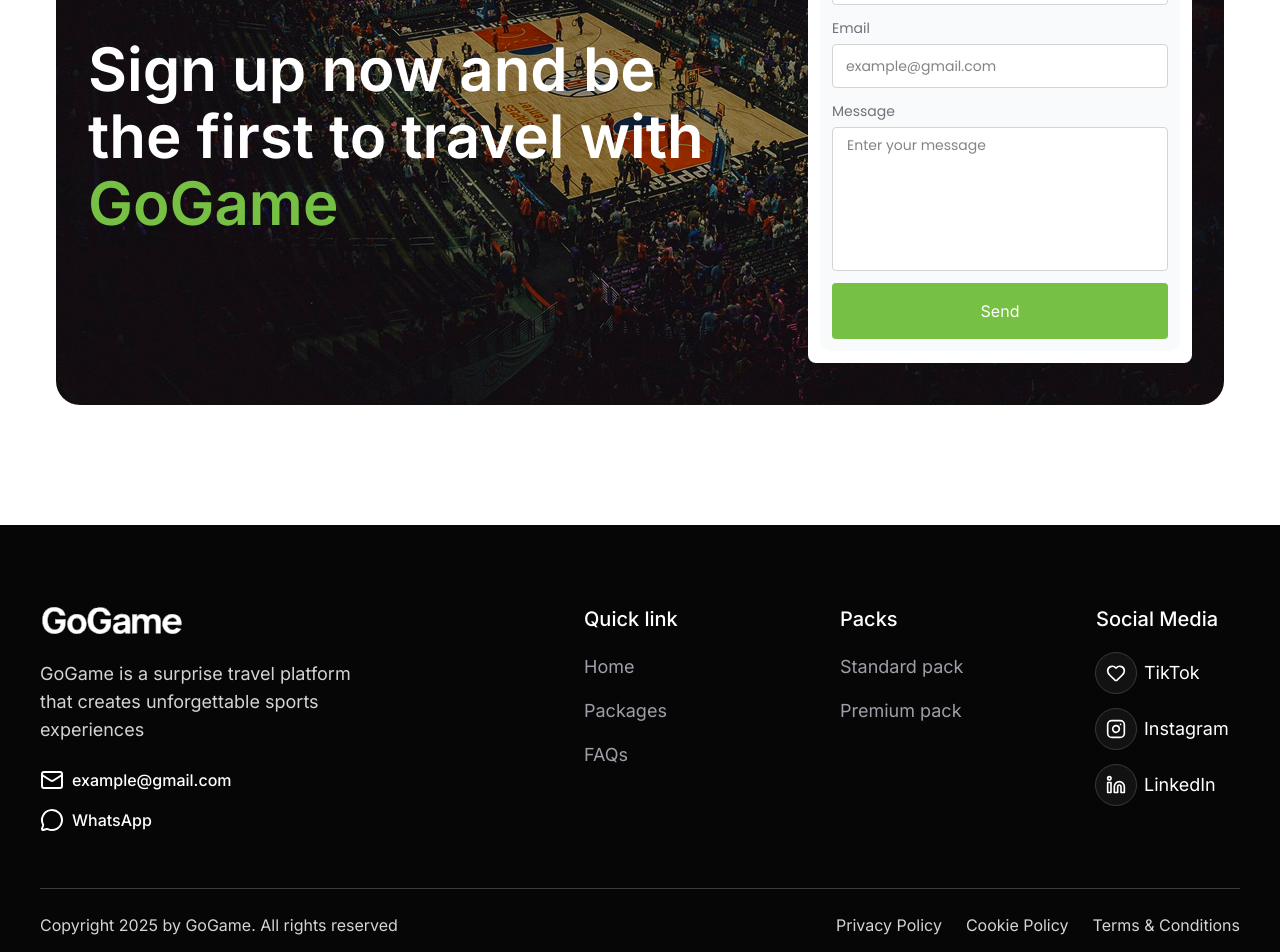
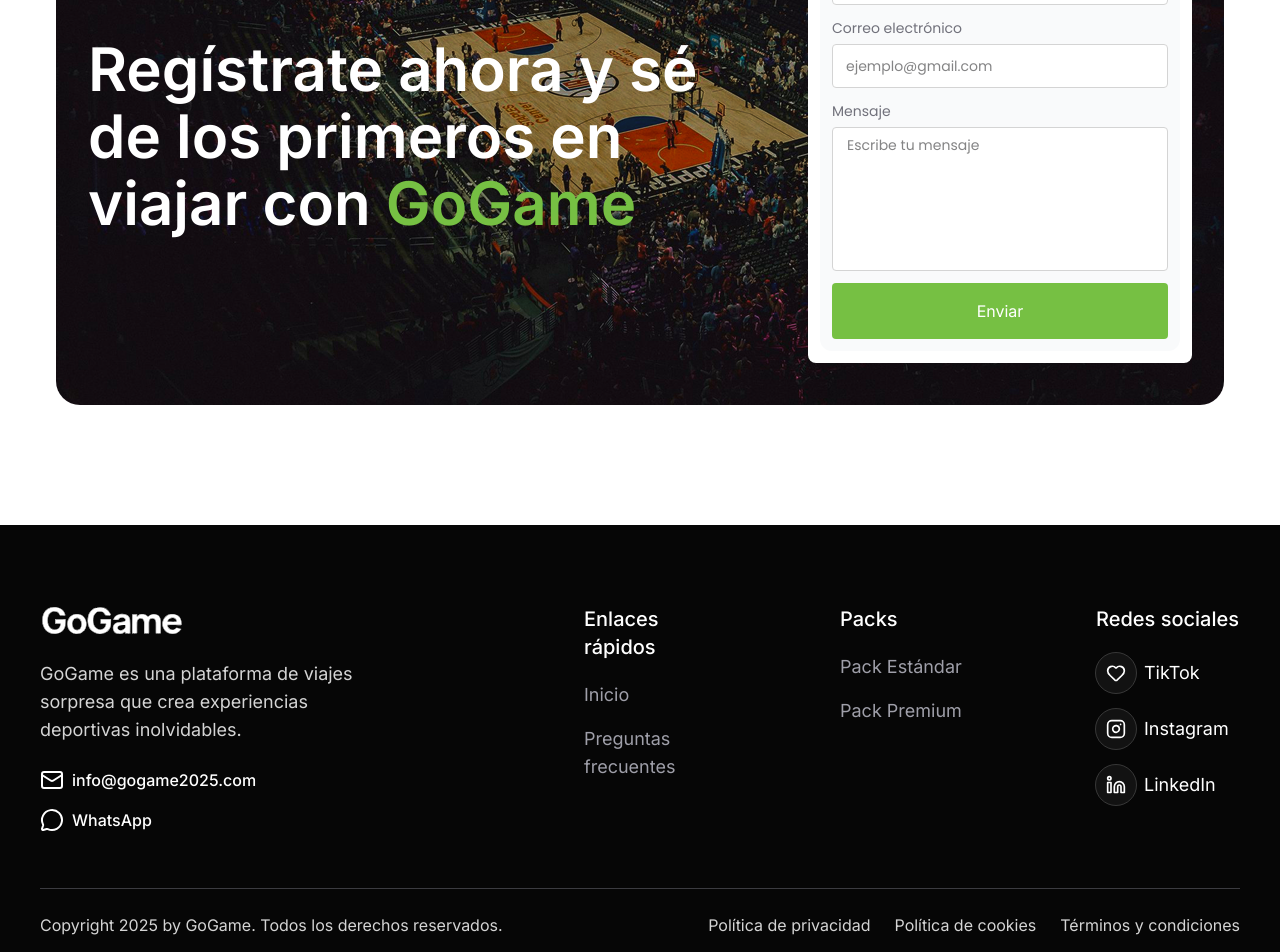
Before and after one commit to backbencherstudio/gogamee, a Next.js app: page /contact in a window 1280 px wide. Shown: the part 300-1252 px from the top of the page. Built offline with nearby package versions, Linux system fonts and the light colour scheme.

Commit message:
homepage all contyent updated to spanish lang...;

```diff
--- a/app/(frontend)/_components/common/footer.tsx
+++ b/app/(frontend)/_components/common/footer.tsx
@@ -2,6 +2,7 @@
 import { Mail, Heart, Instagram, MessageCircle, Linkedin } from "lucide-react"
 import Link from "next/link"
 import Image from "next/image"
+import { TranslatedText } from "../../_components/TranslatedText"
 
 export default function Footer() {
   return (
@@ -13,12 +14,12 @@
         <div className="w-full max-w-md lg:w-80 lg:max-w-none mx-auto lg:mx-0 space-y-6 text-center lg:text-left">
           <Image src="/logowhite.svg" className="min-w-36 h-auto" alt="Logo" width={100} height={100} />
           <p className="text-neutral-300 text-lg font-normal font-['Inter'] leading-7">
-            GoGame is a surprise travel platform that creates unforgettable sports experiences
+            <TranslatedText text="GoGame es una plataforma de viajes sorpresa que crea experiencias deportivas inolvidables." as="span" />
           </p>
           <div className="space-y-4">
             <div className="flex items-center justify-center lg:justify-start gap-2">
               <Mail className="w-6 h-6 text-white" />
-              <span className="text-white text-base font-medium font-['Inter']">example@gmail.com</span>
+              <span className="text-white text-base font-medium font-['Inter']">info@gogame2025.com</span>
             </div>
             <div className="flex items-center justify-center lg:justify-start gap-2">
               <MessageCircle className="w-6 h-6 text-white" />
@@ -31,55 +32,64 @@
         <div className="flex flex-col sm:flex-row sm:flex-wrap lg:flex-nowrap lg:gap-28 gap-8 sm:gap-12 justify-around lg:justify-start w-full lg:w-auto">
           {/* Quick Links */}
           <div className="w-full sm:w-1/2 md:w-1/3 lg:w-36 sm:max-w-[150px] mx-auto sm:mx-0 space-y-5 text-center sm:text-left">
-            <h3 className="text-white text-xl font-medium font-['Inter']">Quick link</h3>
+            <h3 className="text-white text-xl font-medium font-['Inter']">
+              <TranslatedText text="Enlaces rápidos" as="span" />
+            </h3>
             <div className="space-y-4">
               <Link href="/" className="block text-zinc-400 text-lg font-normal font-['Inter'] cursor-pointer">
-                Home
-              </Link>
-              <Link href="/packages" className="block text-zinc-400 text-lg font-normal font-['Inter'] cursor-pointer">
-                Packages
+                <TranslatedText text="Inicio" as="span" />
               </Link>
               <Link href="/faqs" className="block text-zinc-400 text-lg font-normal font-['Inter'] cursor-pointer">
-                FAQs
+                <TranslatedText text="Preguntas frecuentes" as="span" />
               </Link>
             </div>
           </div>
 
           {/* Packs */}
           <div className="w-full sm:w-1/2 md:w-1/3 lg:w-36 sm:max-w-[150px] mx-auto sm:mx-0 space-y-5 text-center sm:text-left">
-            <h3 className="text-white text-xl font-medium font-['Inter']">Packs</h3>
+            <h3 className="text-white text-xl font-medium font-['Inter']">
+              <TranslatedText text="Packs" as="span" />
+            </h3>
             <div className="space-y-4">
               <Link href="/packages" className="block text-zinc-400 text-lg font-normal font-['Inter'] cursor-pointer">
-                Standard pack
+                <TranslatedText text="Pack Estándar" as="span" />
               </Link>
               <Link href="/packages" className="block text-zinc-400 text-lg font-normal font-['Inter'] cursor-pointer">
-                Premium pack
+                <TranslatedText text="Pack Premium" as="span" />
               </Link>
             </div>
           </div>
 
           {/* Social Media */}
           <div className="w-full sm:w-1/2 md:w-1/3 lg:w-36 sm:max-w-[150px] mx-auto sm:mx-0 space-y-5 text-center sm:text-left">
-            <h3 className="text-white text-xl font-medium font-['Inter']">Social Media</h3>
+            <h3 className="text-white text-xl font-medium font-['Inter']">
+              <TranslatedText text="Redes sociales" as="span" />
+            </h3>
             <div className="space-y-4 flex flex-col items-center sm:items-start">
               <Link href="#" className="flex items-center gap-2 cursor-pointer">
                 <div className="p-2.5 bg-white/5 rounded-[50px] outline-[0.60px] outline-white/20">
                   <Heart className="w-5 h-5 text-white" />
                 </div>
-                <span className="text-white text-lg font-normal font-['Inter']">TikTok</span>
+                <span className="text-white text-lg font-normal font-['Inter']">
+                  <TranslatedText text="TikTok" as="span" />
+                </span>
               </Link>
               <Link href="#" className="flex items-center gap-2 cursor-pointer">
                 <div className="p-2.5 bg-white/5 rounded-[50px] outline-[0.60px] outline-white/20">
                   <Instagram className="w-5 h-5 text-white" />
                 </div>
-                <span className="text-white text-lg font-normal font-['Inter']">Instagram</span>
+                <span className="text-white text-lg font-normal font-['Inter']">
+                  <TranslatedText text="Instagram" as="span" />
+                </span>
               </Link>
 
               <Link href="#" className="flex items-center gap-2 cursor-pointer">
                 <div className="p-2.5 bg-white/5 rounded-[50px] outline-[0.60px] outline-white/20">
                   <Linkedin className="w-5 h-5 text-white" />
                 </div>
-                <span className="text-white text-lg font-normal font-['Inter']">LinkedIn</span>
+                <span className="text-white text-lg font-normal font-['Inter']">
+                  <TranslatedText text="LinkedIn" as="span" />
+                </span>
               </Link>
             </div>
           </div>
@@ -91,17 +101,17 @@
         <hr className="opacity-50 border-zinc-500" />
         <div className="flex flex-col md:flex-row justify-between items-center mt-6 gap-4 md:gap-0 text-center md:text-left">
           <p className="text-neutral-300 text-base font-normal font-['Inter']">
-            Copyright 2025 by GoGame. All rights reserved
+            <TranslatedText text="Copyright 2025 by GoGame. Todos los derechos reservados." as="span" />
           </p>
           <div className="flex flex-col sm:flex-row gap-2 sm:gap-6 items-center sm:items-start">
             <Link href="/privacy" className="text-neutral-300 text-base font-normal font-['Inter'] cursor-pointer">
-              Privacy Policy
+              <TranslatedText text="Política de privacidad" as="span" />
             </Link>
             <Link href="/cookies" className="text-neutral-300 text-base font-normal font-['Inter'] cursor-pointer">
-              Cookie Policy
+              <TranslatedText text="Política de cookies" as="span" />
             </Link>
             <Link href="/terms" className="text-neutral-300 text-base font-normal font-['Inter'] cursor-pointer">
-              Terms & Conditions
+              <TranslatedText text="Términos y condiciones" as="span" />
             </Link>
           </div>
         </div>
--- a/app/(frontend)/home/components/mailus/mailus.tsx
+++ b/app/(frontend)/home/components/mailus/mailus.tsx
@@ -1,6 +1,7 @@
 'use client'
 
 import React, { useState } from "react";
+import { TranslatedText } from "../../../_components/TranslatedText";
 
 export default function Mailus() {
   const [form, setForm] = useState({ name: "", email: "", message: "" })
@@ -51,7 +52,8 @@
         <div className="w-full flex flex-col md:flex-row justify-between items-center gap-8 md:gap-4">
           <div className="w-full md:w-[60%] flex flex-col justify-start items-start gap-6 md:gap-24">
             <div className="w-full text-center md:text-left justify-start text-white text-3xl md:text-6xl font-semibold font-['Inter'] leading-tight md:leading-[67.20px]">
-              Sign up now and be the first to travel with <span className="text-[#76C043]">GoGame</span>
+              <TranslatedText text="Regístrate ahora y sé de los primeros en viajar con " as="span" />
+              <span className="text-[#76C043]">GoGame</span>
             </div>
           </div>
           <form
@@ -61,14 +63,14 @@
             <div className="w-full p-3 bg-gray-50 rounded-xl flex flex-col justify-end items-start gap-3">
               <div className="w-full flex flex-col justify-center items-start gap-1">
                 <div className="text-zinc-500 text-sm font-normal font-['Poppins'] leading-relaxed">
-                  Name
+                  <TranslatedText text="Nombre" as="span" />
                 </div>
                 <div className="w-full h-11 px-3.5 py-1.5 bg-white rounded outline-1 outline-offset-[-1px] outline-neutral-300 flex justify-start items-center gap-2.5">
                   <input
                     type="text"
                     value={form.name}
                     onChange={handleChange("name")}
-                    placeholder="Enter your name"
+                    placeholder="Introduce tu nombre"
                     className="w-full text-zinc-950 text-sm font-normal font-['Poppins'] leading-relaxed bg-transparent outline-none"
                     required
                   />
@@ -77,14 +79,14 @@
               <div className="w-full flex justify-start items-start gap-3">
                 <div className="w-full flex flex-col justify-center items-start gap-1">
                   <div className="text-zinc-500 text-sm font-normal font-['Poppins'] leading-relaxed">
-                    Email
+                    <TranslatedText text="Correo electrónico" as="span" />
                   </div>
                   <div className="w-full h-11 px-3.5 py-1.5 bg-white rounded outline-1 outline-offset-[-1px] outline-neutral-300 flex justify-start items-center gap-2.5">
                     <input
                       type="email"
                       value={form.email}
                       onChange={handleChange("email")}
-                      placeholder="example@gmail.com"
+                      placeholder="ejemplo@gmail.com"
                       className="w-full text-zinc-950 text-sm font-normal font-['Poppins'] leading-relaxed bg-transparent outline-none"
                       required
                     />
@@ -93,12 +95,12 @@
               </div>
               <div className="w-full flex flex-col justify-center items-start gap-1">
                 <div className="text-zinc-500 text-sm font-normal font-['Poppins'] leading-relaxed">
-                  Message
+                  <TranslatedText text="Mensaje" as="span" />
                 </div>
                 <textarea
                   value={form.message}
                   onChange={handleChange("message")}
-                  placeholder="Enter your message"
+                  placeholder="Escribe tu mensaje"
                   className="w-full h-36 px-3.5 py-1.5 bg-white rounded border border-neutral-300 text-zinc-950 text-sm font-normal font-['Poppins'] leading-relaxed resize-none outline-none"
                   required
                 />
@@ -112,18 +114,19 @@
                     : "bg-[#76C043] hover:bg-lime-600 cursor-pointer"
                 }`}
               >
-                <span className="text-white text-base font-normal font-['Inter']">
-                  {status === "loading" ? "Sending..." : "Send"}
-                </span>
+                <TranslatedText
+                  text={status === "loading" ? "Enviando..." : "Enviar"}
+                  className="text-white text-base font-normal font-['Inter']"
+                />
               </button>
               {status === "success" && (
                 <p className="text-sm text-green-600 font-medium">
-                  Message sent! We’ll get back to you soon.
+                  <TranslatedText text="¡Mensaje enviado! Te responderemos pronto." as="span" />
                 </p>
               )}
               {status === "error" && (
                 <p className="text-sm text-red-600 font-medium">
-                  {error ?? "Unable to send your message right now."}
+                  <TranslatedText text={error ?? "No se pudo enviar tu mensaje en este momento."} as="span" />
                 </p>
               )}
             </div>
```
